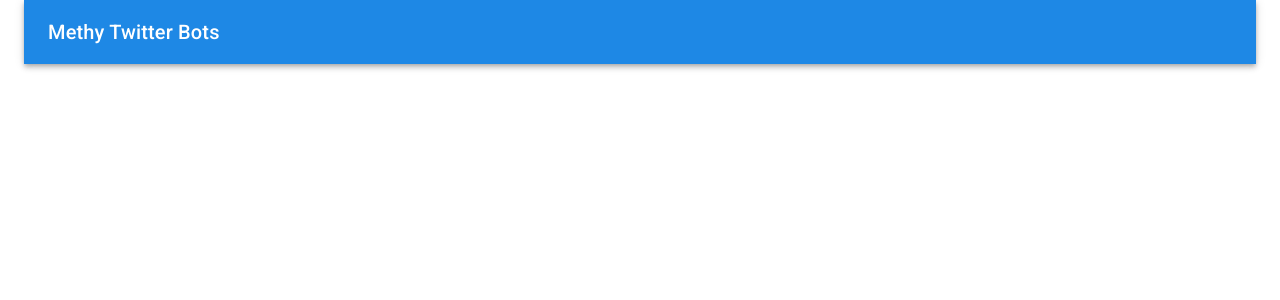
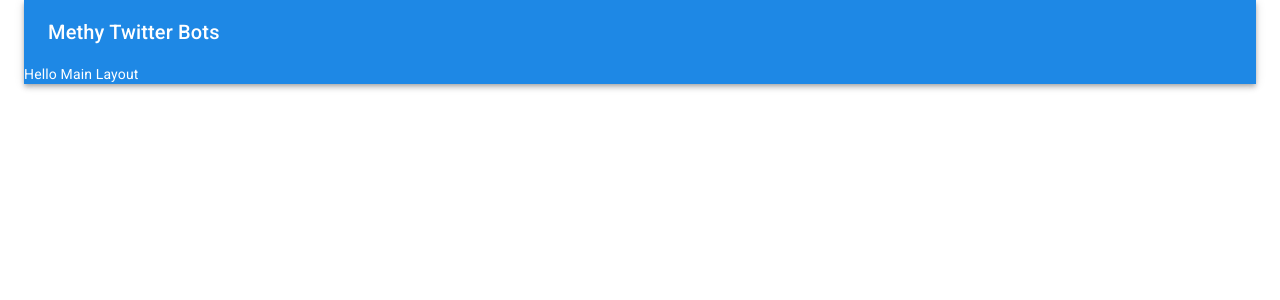
Before and after one commit to ugle-dev/mety_twit, a React (Create React App) app: page / in a window 1280 px wide. Shown: the top 300 px of the page. Built offline with nearby package versions, Linux system fonts and the light colour scheme.

Commit message:
Router :: init

```diff
--- a/package.json
+++ b/package.json
@@ -8,6 +8,7 @@
     "@testing-library/jest-dom": "^4.2.4",
     "@testing-library/react": "^9.3.2",
     "@testing-library/user-event": "^7.1.2",
+    "history": "^4.10.1",
     "react": "^16.13.1",
     "react-dom": "^16.13.1",
     "react-router-dom": "^5.1.2",
--- a/src/App.js
+++ b/src/App.js
@@ -1,10 +1,15 @@
 import React from 'react';
+import { Switch, Route, Router } from 'react-router-dom';
+import history from './helpers/history';
 
 import Container from '@material-ui/core/Container';
 import Typography from '@material-ui/core/Typography';
 import AppBar  from '@material-ui/core/AppBar';
 import Toolbar  from '@material-ui/core/Toolbar';
 import Link from '@material-ui/core/Link';
+
+import BotsLayout from './layouts/bots_layouts'
+import BotDetailLayout from './layouts/botDetail_layouts'
 
 function Copyright() {
   return (
@@ -29,6 +34,15 @@ function App() {
           Methy Twitter Bots
         </Typography>
       </Toolbar>
+
+
+      <Router history={history}>
+        <Switch>
+          <Route path="/" exact component={BotsLayout} />
+          <Route path="/bot" component={BotDetailLayout} />
+        </Switch>
+      </Router>
+
     </AppBar>
     </Container>
   );
--- /dev/null
+++ b/src/helpers/history.js
@@ -0,0 +1,5 @@
+import { createBrowserHistory } from 'history';
+
+const history = createBrowserHistory();
+
+export default history;
--- /dev/null
+++ b/src/layouts/botDetail_layouts.js
@@ -0,0 +1,18 @@
+import React from 'react';
+
+class BotsDetailLayout extends React.Component{
+    constructor( props) {
+        super(props);
+        this.state = {};
+    }
+
+    render() {
+        return (
+            <div>
+                Hello Bot Detail Layout
+            </div>
+        )
+    }
+}
+
+export default BotsDetailLayout;
--- /dev/null
+++ b/src/layouts/bots_layouts.js
@@ -0,0 +1,18 @@
+import React from 'react';
+
+class BotsLayout extends React.Component{
+    constructor( props) {
+        super(props);
+        this.state = {};
+    }
+
+    render() {
+        return (
+            <div>
+                Hello Main Layout
+            </div>
+        )
+    }
+}
+
+export default BotsLayout;
```
